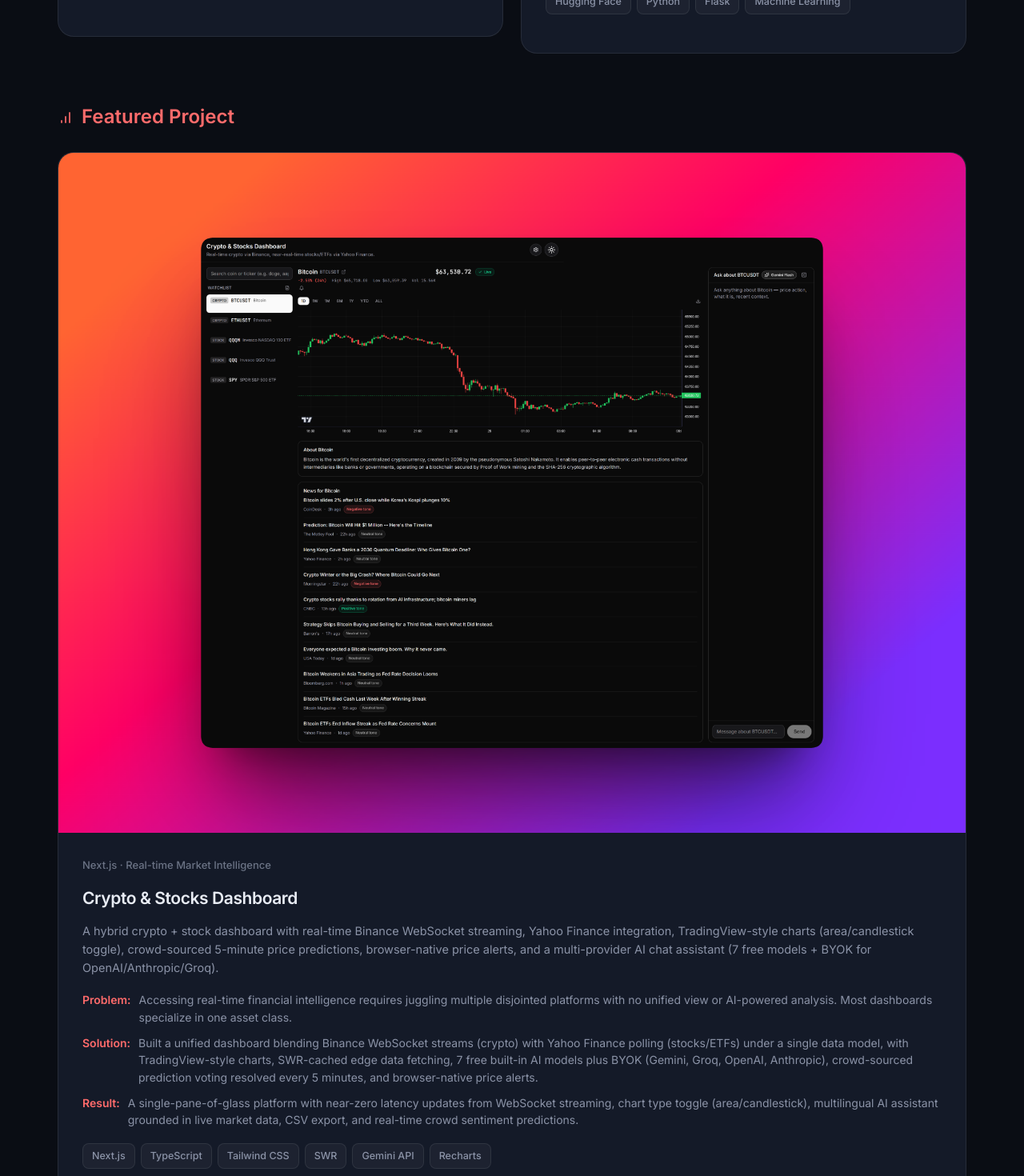
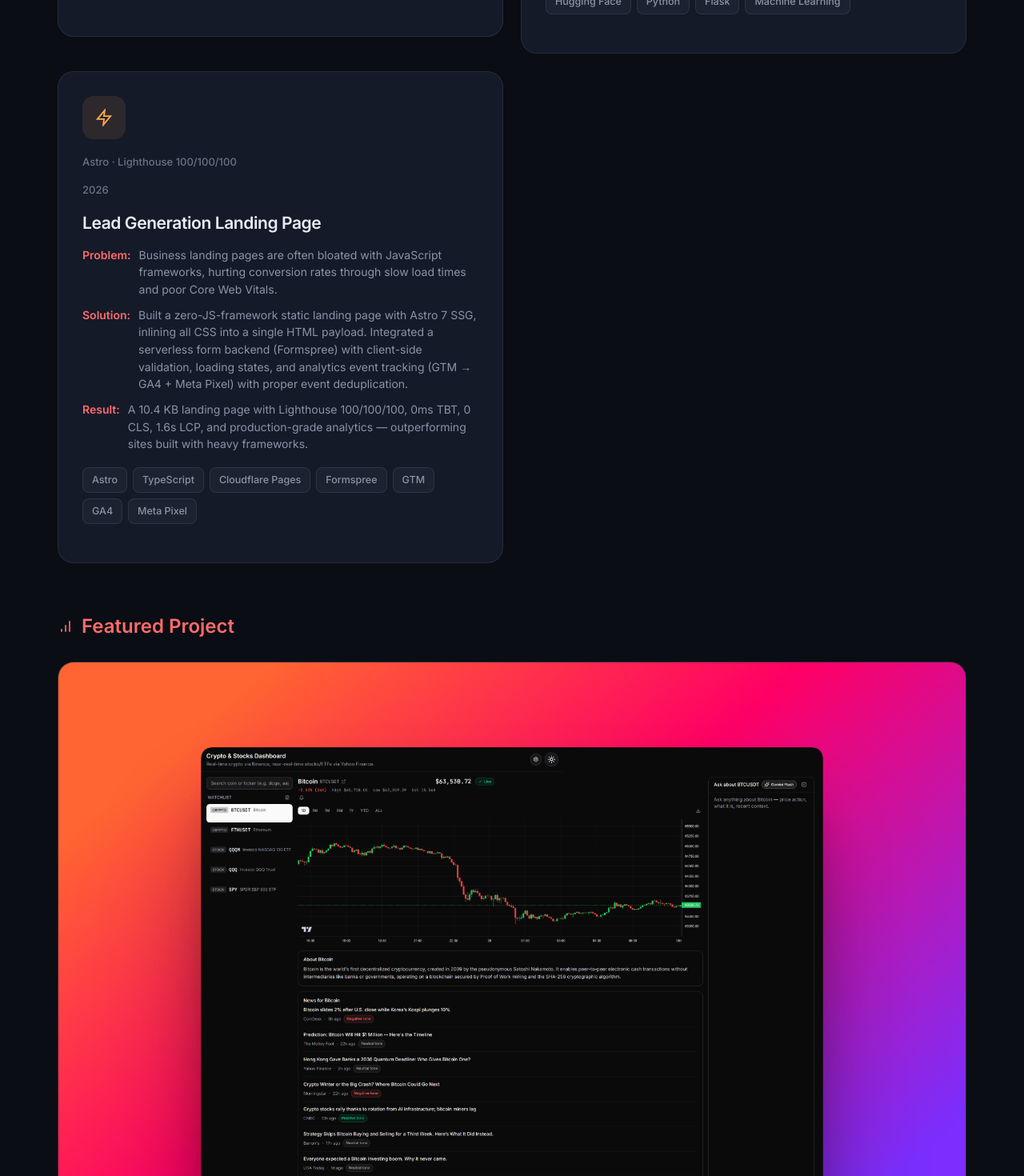
Before and after one commit to AmineMabrouk17/My-Portfolio, a Next.js app: page / in a window 1280 px wide. Shown: the part 4340-5810 px from the top of the page at 80% size. Built offline with nearby package versions, Linux system fonts and the light colour scheme.

Commit message:
feat: add lead gen project card with zap icon, update crypto tags

```diff
--- a/src/components/sections/Projects.tsx
+++ b/src/components/sections/Projects.tsx
@@ -20,6 +20,14 @@
       titleKey: "proj.ai.title",
       caseStudy: { problem: "proj.ai.problem", solution: "proj.ai.solution", result: "proj.ai.result" },
       tags: ["Hugging Face", "Python", "Flask", "Machine Learning"],
+    },
+    {
+      icon: "zap",
+      subKey: "proj.leadgen.sub",
+      titleKey: "proj.leadgen.title",
+      caseStudy: { problem: "proj.leadgen.problem", solution: "proj.leadgen.solution", result: "proj.leadgen.result" },
+      tags: ["Astro", "TypeScript", "Cloudflare Pages", "Formspree", "GTM", "GA4", "Meta Pixel"],
+      date: "2026",
     },
   ];
 
@@ -71,6 +79,8 @@
                 <div className="w-[54px] h-[54px] rounded-[14px] bg-[rgba(255,169,77,0.1)] text-[var(--color-accent-2)] grid place-items-center text-[22px] mb-4.5">
                   {project.icon === "video" ? (
                     <svg width="22" height="22" viewBox="0 0 24 24" fill="none" stroke="currentColor" strokeWidth="2"><polygon points="23 7 16 12 23 17 23 7" /><rect x="1" y="5" width="15" height="14" rx="2" /></svg>
+                  ) : project.icon === "zap" ? (
+                    <svg width="22" height="22" viewBox="0 0 24 24" fill="none" stroke="currentColor" strokeWidth="2"><path d="M13 2L3 14h9l-1 8 10-12h-9l1-8z" /></svg>
                   ) : (
                     <svg width="22" height="22" viewBox="0 0 24 24" fill="none" stroke="currentColor" strokeWidth="2"><path d="M4 15s1-1 4-1 5 2 8 2 4-1 4-1V3s-1 1-4 1-5-2-8-2-4 1-4 1z" /><line x1="4" y1="22" x2="4" y2="15" /></svg>
                   )}
@@ -154,7 +164,7 @@
                   ))}
                 </div>
                 <div className="flex flex-wrap gap-[7px] mb-4.5">
-                  {["Next.js", "TypeScript", "Tailwind CSS", "SWR", "Gemini API", "Recharts"].map((tag) => (
+                  {["Next.js", "TypeScript", "Tailwind CSS", "Motion", "lightweight-charts", "Binance WebSocket", "SWR", "Gemini API", "Groq", "Supabase"].map((tag) => (
                     <span key={tag} className="text-[12.5px] py-[5px] px-[11px] rounded-lg bg-white/[0.04] border border-[var(--color-border)] text-[var(--color-muted)] font-medium">{tag}</span>
                   ))}
                 </div>
```
